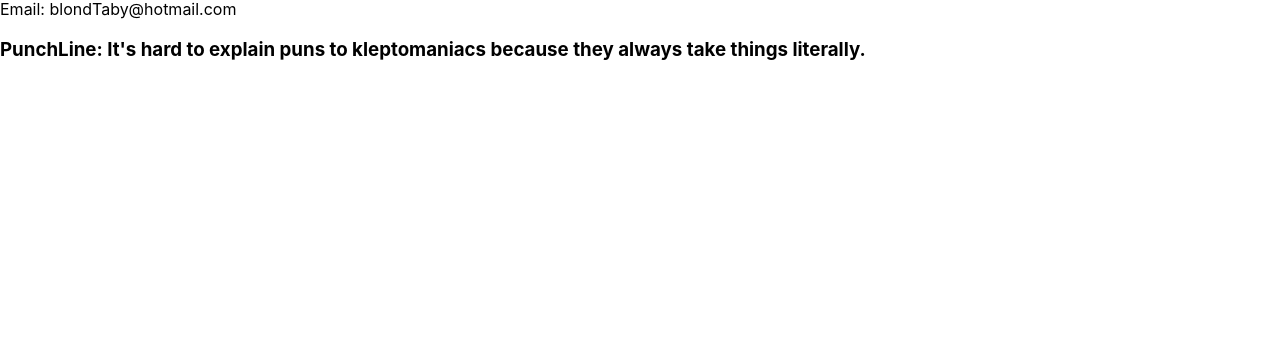
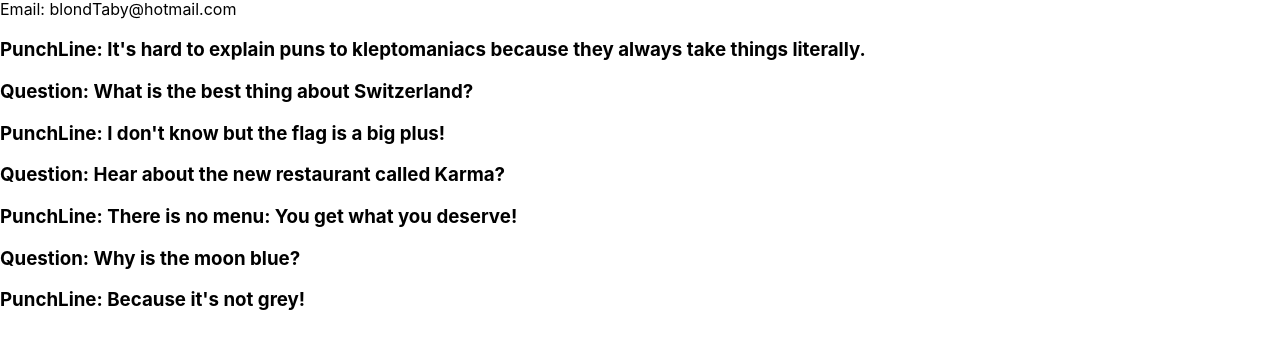
Before and after one commit to MrTengil/full-course-for-beginners, a React (Create React App) app: page / in a window 1280 px wide. Shown: the part 4483-4831 px from the top of the page. Built offline with nearby package versions, Linux system fonts and the light colour scheme; the HTML template or start-up script is replaced by a standard one.

Commit message:
Update MainContent.js

```diff
--- a/src/components/MainContent.js
+++ b/src/components/MainContent.js
@@ -9,8 +9,9 @@ function MainContent() {
       {cats.map((item) => (
         <ContactCard {...item} />
       ))}
-
-      <Joke {...jokes[0]} />
+      {jokes.map((item) => (
+        <Joke {...item} />
+      ))}
     </div>
   );
 }
```
